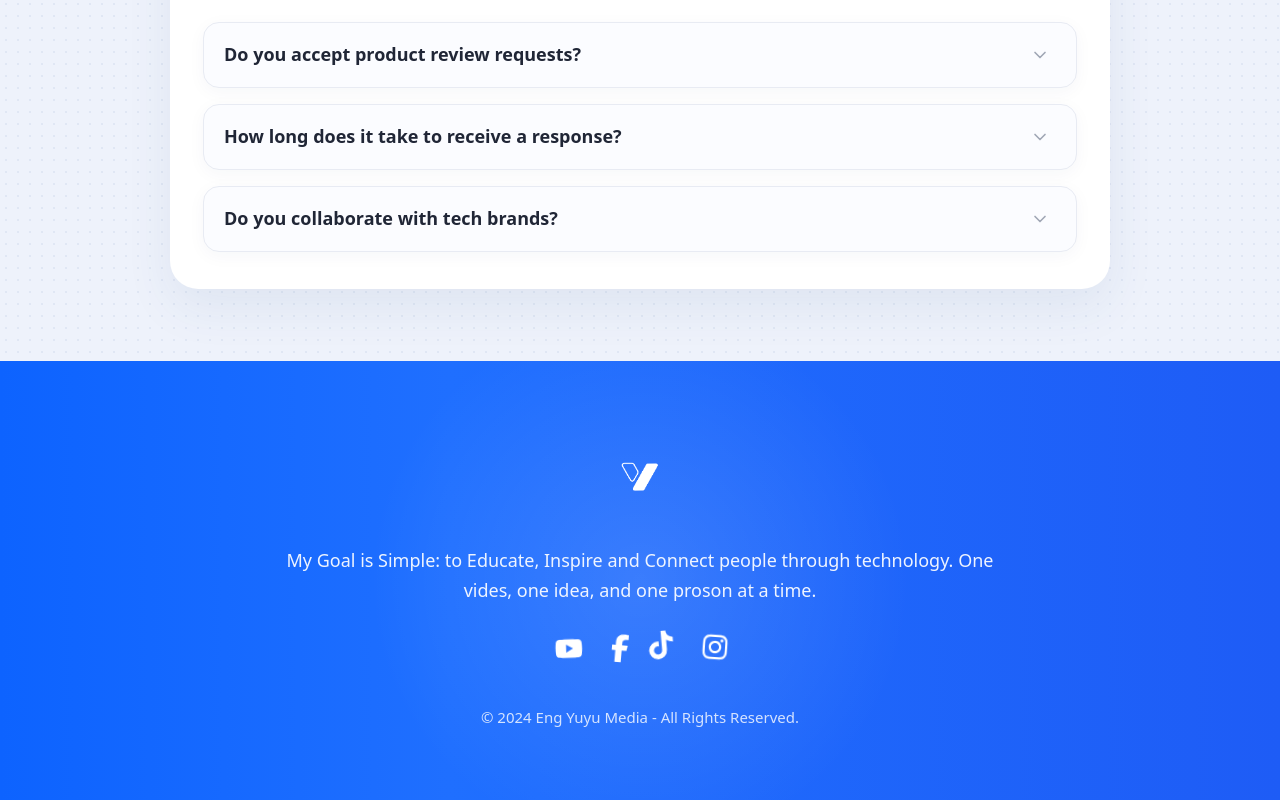
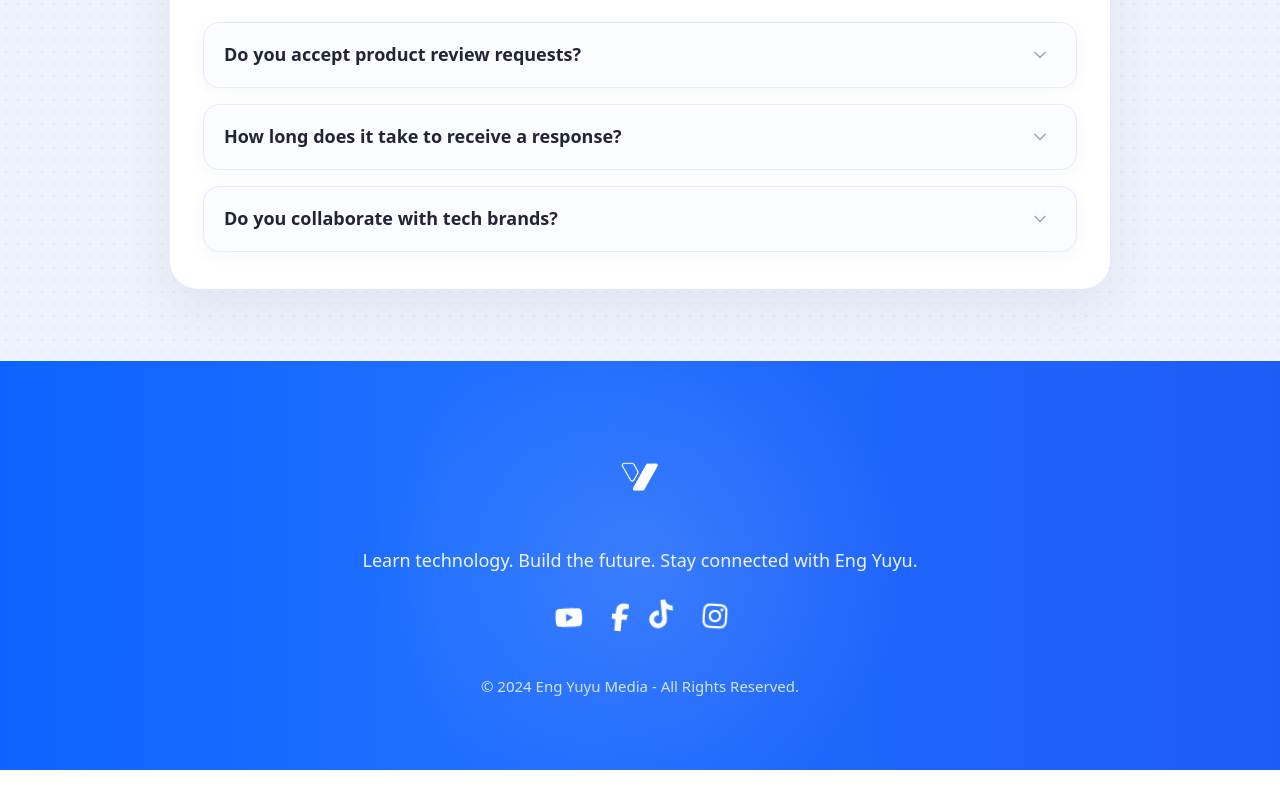
Before and after one commit to IshakAbdiazizHussen/Eng.yusuf-vision, a Next.js app: page /contact in a window 1280 px wide. Shown: the part 1380-2180 px from the top of the page. After the commit the page ends 2150 px from the top, so only its background shows below. Built offline with nearby package versions, Linux system fonts and the light colour scheme; no server answers.

Commit message:
Updating some text inside the contact footer

```diff
--- a/src/app/contact/page.tsx
+++ b/src/app/contact/page.tsx
@@ -183,8 +183,7 @@ export default function ContactPage() {
             />
 
             <p className="mt-6 max-w-[760px] text-[18px] leading-[1.7] text-white/92">
-              My Goal is Simple: to Educate, Inspire and Connect people through
-              technology. One vides, one idea, and one proson at a time.
+              Learn technology. Build the future. Stay connected with Eng Yuyu.
             </p>
 
             <div className="mt-8 flex items-center gap-5 text-[28px]">
```
